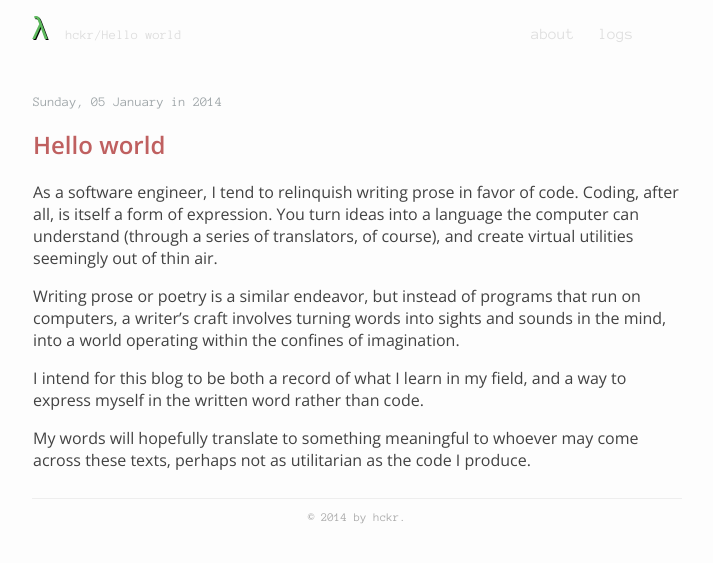
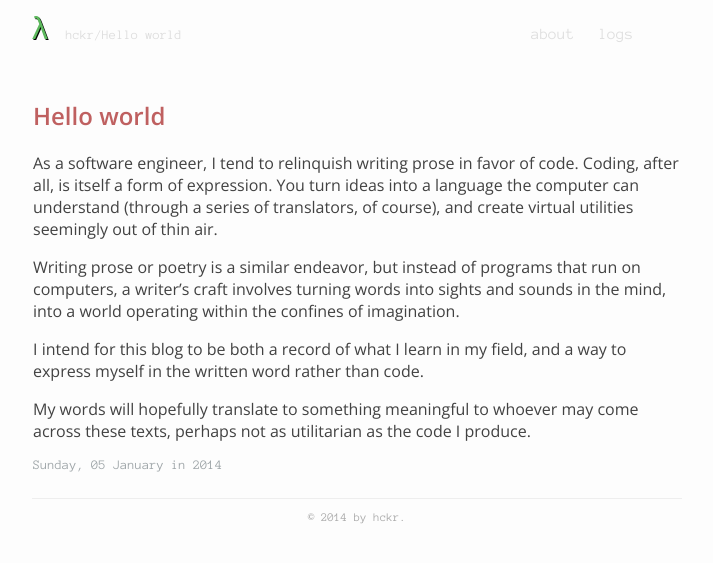
Before and after one commit to bitjockey42/astrohckr.github.io, a Jekyll site: the page built from _posts/2014-01-05-hello_world.md, in a window 1280 px wide. Shown: the top 563 px of the page, without its empty margins (283-996 px from the left). Built offline with Jekyll 4.4.1, drawn with Linux system fonts in a browser that asks for light colours; Markdown is read by kramdown in place of the engine named in the settings.

Commit message:
Reorganized tag and date view.

```diff
--- a/_layouts/page.html
+++ b/_layouts/page.html
@@ -8,17 +8,18 @@ layout: default
 
       <div class="blog-content">
         <header>
-          <p><time class="blog-date" pubdate="pubdate">{{ page.date|date: "%A, %d %B in %Y" }}</time></p>
+          <h1 class="blog-title">{{ page.title }}</h1>
           {% if page.type == 'single' %}
             {% assign tags = page.tags %}
             {% include tag_list.html %}
           {% endif %}
-          <h1 class="blog-title">{{ page.title }}</h1>
         </header>
 
         {{ content }}
+
+        <p><time class="blog-date" pubdate="pubdate">{{ page.date|date: "%A, %d %B in %Y" }}</time></p>
+
       </div>
-
     </div>
   </div>
 </article>
```
